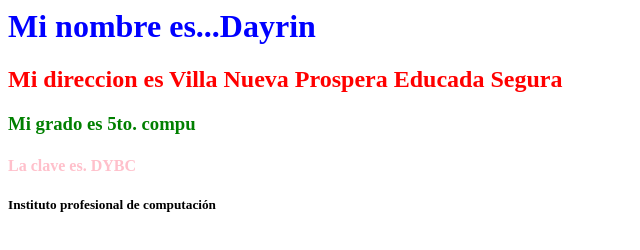
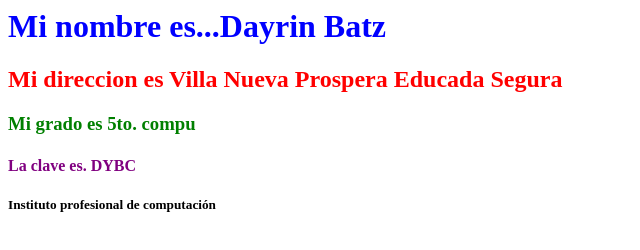
Before and after one commit to DayrinBatz/Examen, a plain HTML site: page proyecto/index.html in a window 1280 px wide. Shown: the whole page, without its empty margins (0-640 px from the left). Drawn offline with Linux system fonts and the light colour scheme.

Commit message:
modificacion de los archivos html y css

```diff
--- a/proyecto/css/style.css
+++ b/proyecto/css/style.css
@@ -9,7 +9,7 @@ h3{
 	color:green;
 }
 h4{
-	color:pink;
+	color:purple;
 }
 h5{
 	color:black;
--- a/proyecto/index.html
+++ b/proyecto/index.html
@@ -5,7 +5,7 @@
 <link href="css/style.css" rel="stylesheet" type="text/css">
 </head>
 <body>
-<h1> Mi nombre es...Dayrin </h1>
+<h1> Mi nombre es...Dayrin Batz</h1>
 <h2> Mi direccion es Villa Nueva Prospera Educada Segura</h2>
 <h3> Mi grado es 5to. compu </h3>
 <h4>La clave es. DYBC</h4>
```
